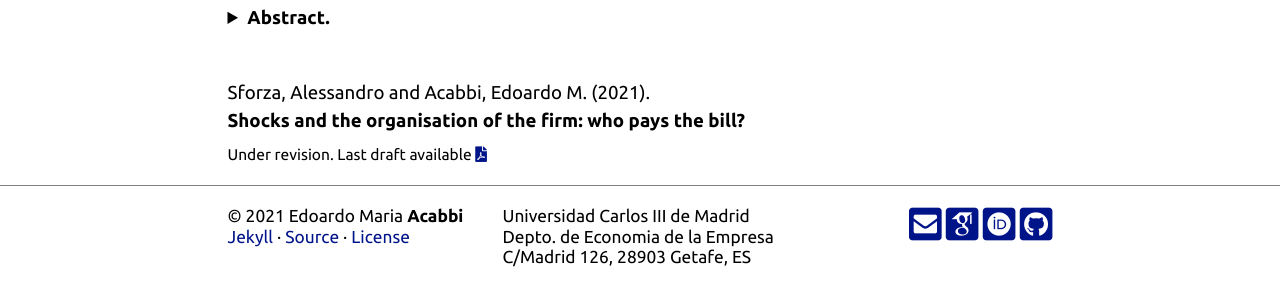
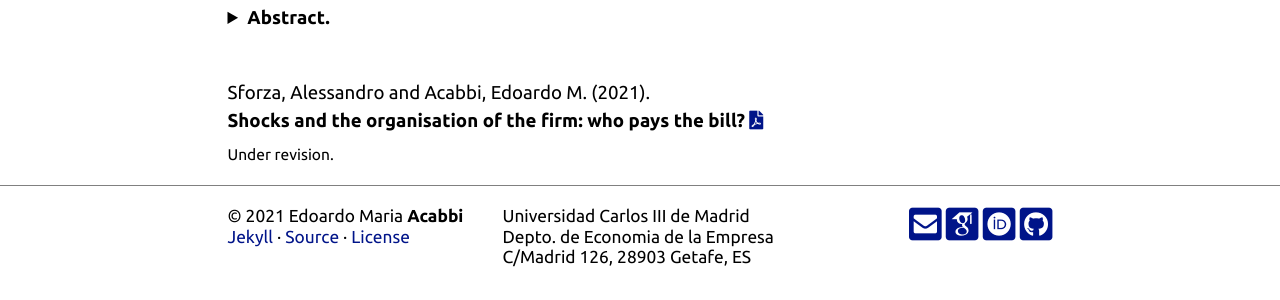
Before and after one commit to eacabbi/eacabbi.github.io, a Jekyll site: the page built from index.md, in a window 1280 px wide. Shown: the part 1581-1881 px from the top of the page. Built offline with Jekyll 4.4.1, drawn with Linux system fonts in a browser that asks for light colours; some web fonts are replaced.

Commit message:
modified font SA

```diff
--- a/index.md
+++ b/index.md
@@ -60,5 +60,5 @@ changes in employer characteristics in explaining these vast cross-country diffe
 </details>
 <br>
 Sforza, Alessandro and Acabbi, Edoardo M. (2021).
-<br> **Shocks and the organisation of the firm: who pays the bill?**
-<br/> <sub>Under revision. Last draft available <a href="{{ site.baseurl }}/docs/SA_mar21.pdf" class="{{ site.pdf_icon }}" title="{{ site.pdf_title }}" id="icon"></a></sub>
+<br> **Shocks and the organisation of the firm: who pays the bill?**  <a href="{{ site.baseurl }}/docs/SA_mar21.pdf" class="{{ site.pdf_icon }}" title="{{ site.pdf_title }}" id="icon"></a>
+<br/> <sub>Under revision.</sub>
```
